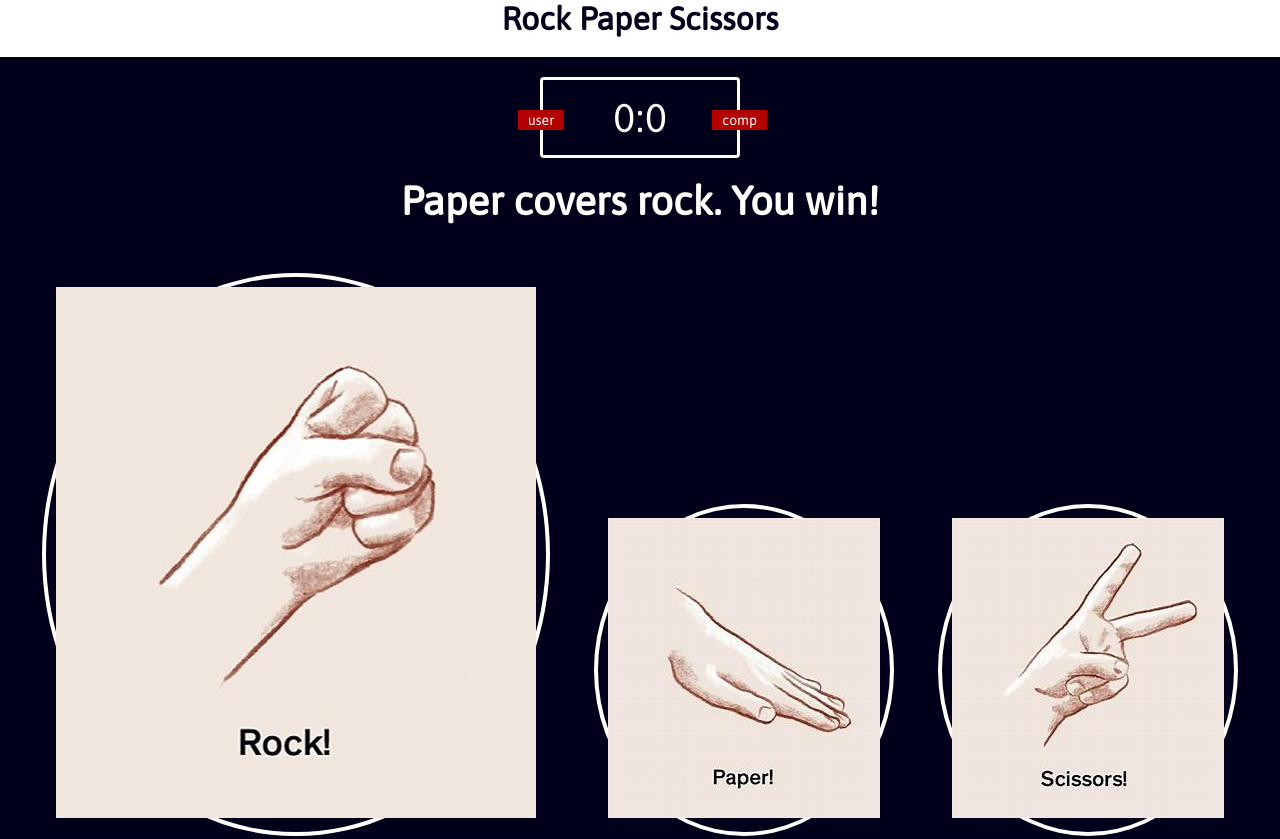
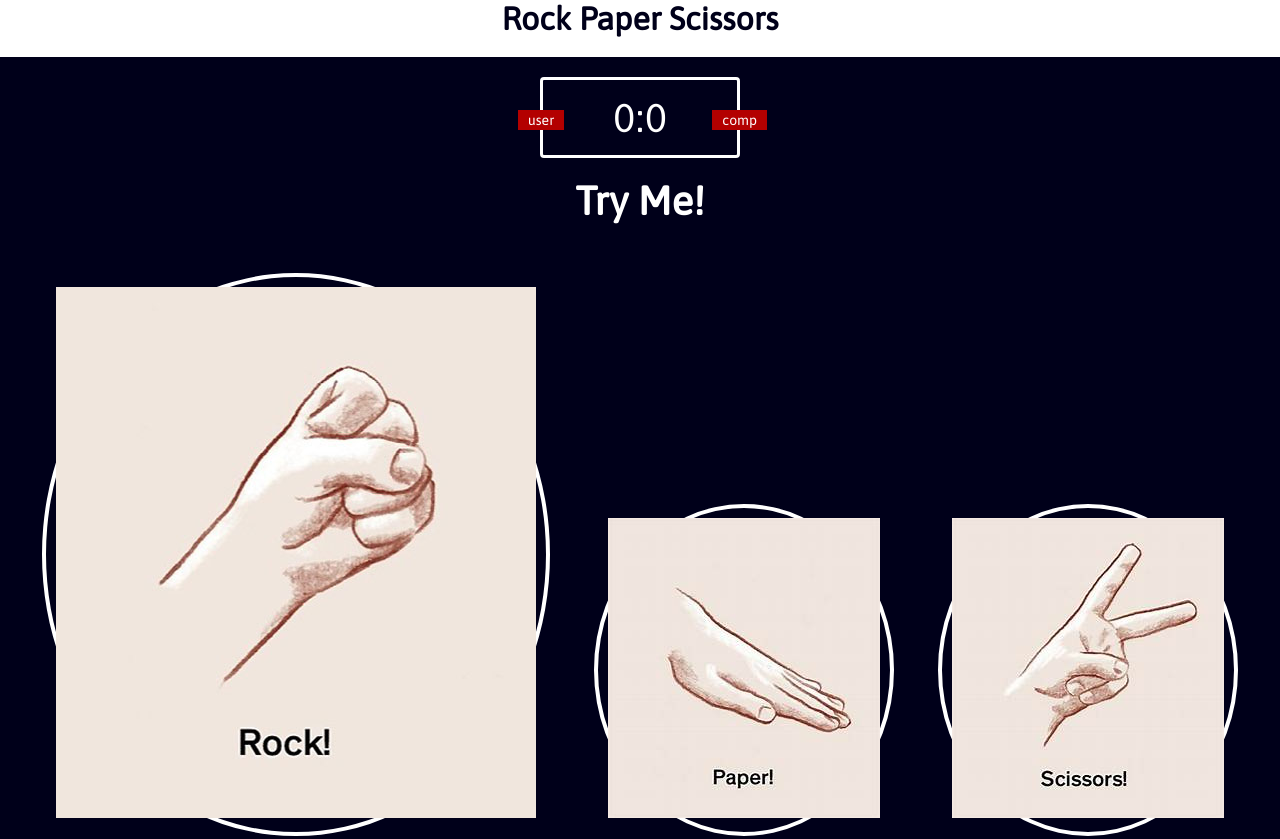
Before and after one commit to GarrettKent/Rock-Paper-Scissors, a plain HTML site: page index.html in a window 1280 px wide. Shown: the top 839 px of the page. Drawn offline with Linux system fonts and the light colour scheme.

Commit message:
Update index.html

```diff
--- a/index.html
+++ b/index.html
@@ -1,8 +1,7 @@
 <!DOCTYPE html>
 <html>
     <head>
-        <meta charset="utf-8">
-
+        <meta charset="utf-8" name="viewport" content="width=device-width, initial-scale=1">
         <link rel="stylesheet" href="style.css">
         <title>Rock Paper Scissors Game</title>
     </head>
@@ -19,7 +18,7 @@
         </div>
 
         <div class="result">
-            <p>Paper covers rock. You win!</p>
+            <p>Try Me!</p>
         </div>
 
         <div class="choices">
```
